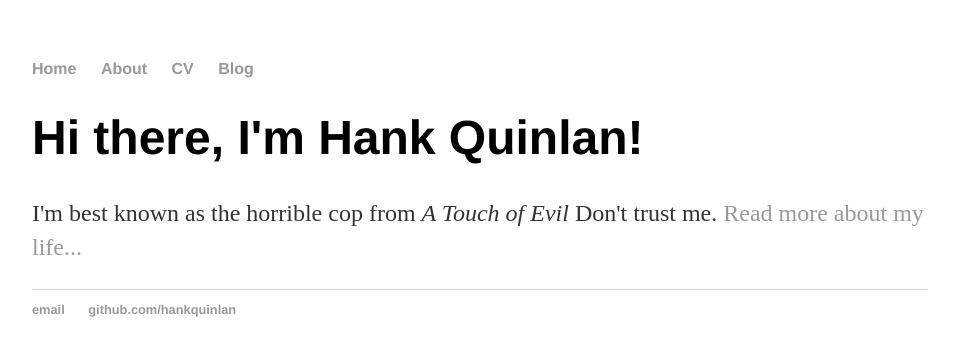
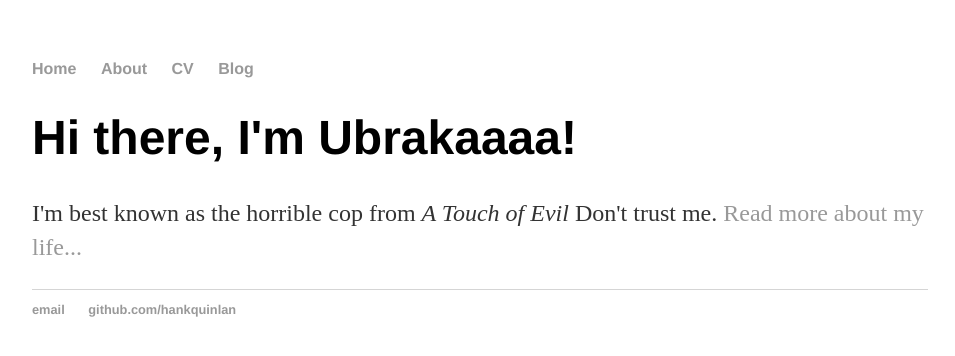
Before and after one commit to toplusplus/toplusplus.github.io, a Jekyll site: the page built from index.html, in a window 1280 px wide. Shown: the top 356 px of the page, without its empty margins (160-1115 px from the left). Built offline with Jekyll 4.4.1, drawn with Linux system fonts in a browser that asks for light colours.

Commit message:
Fix index.html

```diff
--- a/index.html
+++ b/index.html
@@ -3,6 +3,6 @@ layout: default
 title: Hank Quinlan, Horrible Cop
 ---
 <div class="blurb">
-	<h1>Hi there, I'm Hank Quinlan!</h1>
+	<h1>Hi there, I'm Ubrakaaaa!</h1>
 	<p>I'm best known as the horrible cop from <em>A Touch of Evil</em> Don't trust me. <a href="/about">Read more about my life...</a></p>
 </div><!-- /.blurb -->
```
